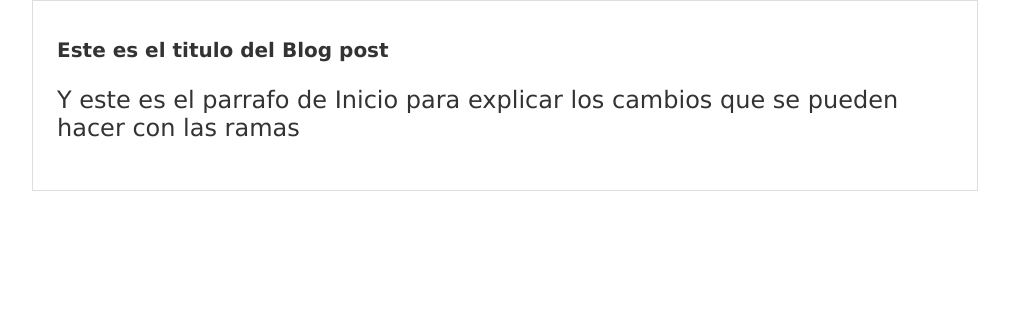
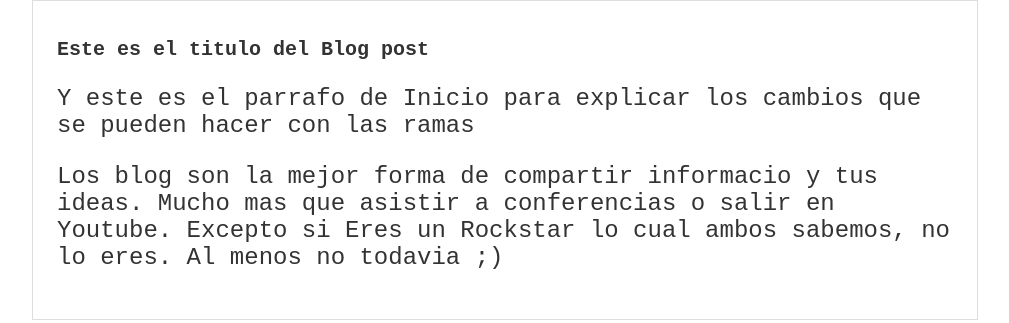
Before and after one commit to wbdvlprdrm/wbdvlpr_blog, a plain HTML site: page index.html in a window 1280 px wide. Shown: the whole page, without its empty margins (135-1144 px from the left). Drawn offline with Linux system fonts and the light colour scheme.

Commit message:
Agregado el contenido adicional del blog

```diff
--- a/index.html
+++ b/index.html
@@ -12,6 +12,9 @@
         <div class="post">
             <h1>Este es el titulo del Blog post</h1>
             <p>Y este es el parrafo de Inicio para explicar los cambios que se pueden hacer con las ramas</p>
+            <p>Los blog son la mejor forma de compartir informacio y tus ideas.
+                Mucho mas que asistir a conferencias o salir en Youtube. Excepto si
+            Eres un Rockstar lo cual ambos sabemos, no lo eres. Al menos no todavia ;)</p>
         </div>
     </div>
 </body>
--- a/style.css
+++ b/style.css
@@ -1,7 +1,7 @@
 body {
     color: #333;
     text-align: center;
-    font-family: 'Lucida Sans', 'Lucida Sans Regular', 'Lucida Grande', 'Lucida Sans Unicode', Geneva, Verdana, sans-serif;
+    font-family: 'Courier New', Courier, monospace;
     margin: 0;
     padding: 0;
     font-size: 24px;
```
